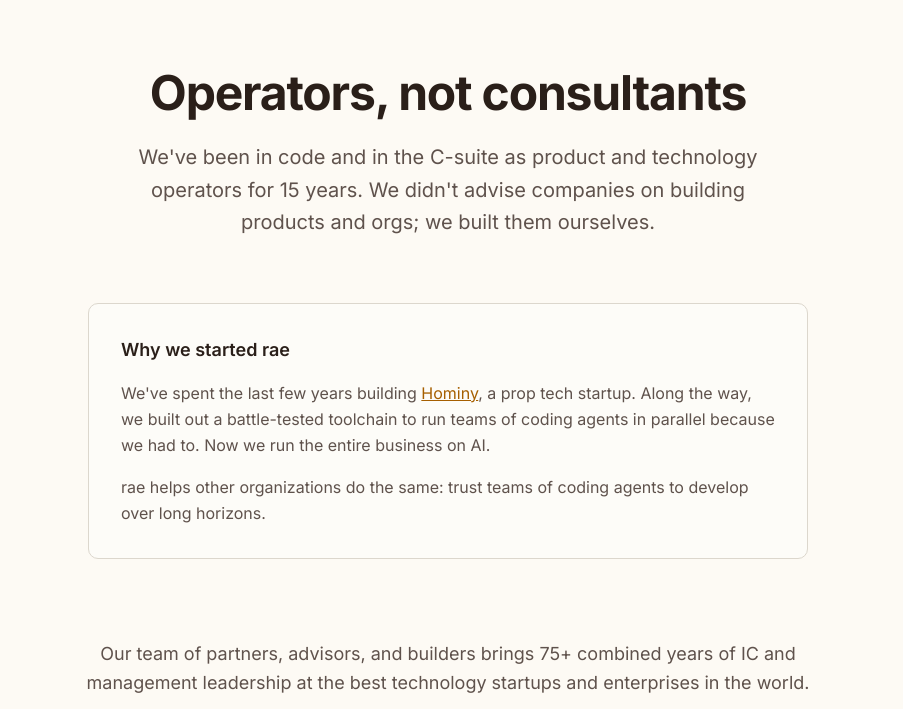
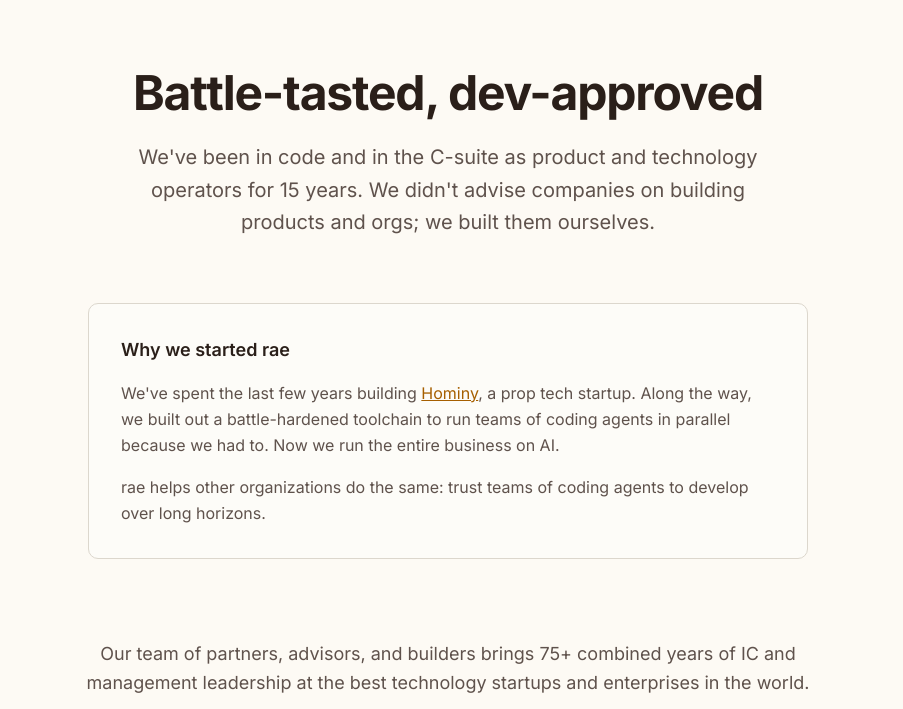
Before and after one commit to raepartners/marketing-site, an Astro site: page /team in a window 1280 px wide. Shown: the part 91-800 px from the top of the page, without its empty margins (192-1095 px from the left). Built offline with nearby package versions, Linux system fonts and the light colour scheme; Astro itself is replaced by a stand-in of ours; no server answers.

Commit message:
feat(content): update team page heading and copy (#15)

```diff
--- a/src/pages/team.astro
+++ b/src/pages/team.astro
@@ -42,7 +42,7 @@ const partners = [
     <!-- Hero -->
     <section class="max-w-4xl mx-auto px-6 pt-16 pb-8 text-center">
       <h1 class="text-4xl md:text-5xl font-bold tracking-tight text-foreground mb-6">
-        Operators, not consultants
+        Battle-tasted, dev-approved
       </h1>
       <p class="text-xl text-muted-foreground max-w-2xl mx-auto leading-relaxed">
         We've been in code and in the C-suite as product and technology operators for 15 years.
@@ -56,7 +56,7 @@ const partners = [
         <h2 class="text-lg font-semibold text-foreground mb-4">Why we started rae</h2>
         <p class="text-muted-foreground leading-relaxed mb-4">
           We've spent the last few years building <a href="https://hominy.ai" class="text-primary underline hover:no-underline">Hominy</a>,
-          a prop tech startup. Along the way, we built out a battle-tested toolchain to run teams of coding agents in parallel because we had to.
+          a prop tech startup. Along the way, we built out a battle-hardened toolchain to run teams of coding agents in parallel because we had to.
           Now we run the entire business on AI.
         </p>
         <p class="text-muted-foreground leading-relaxed">
```
